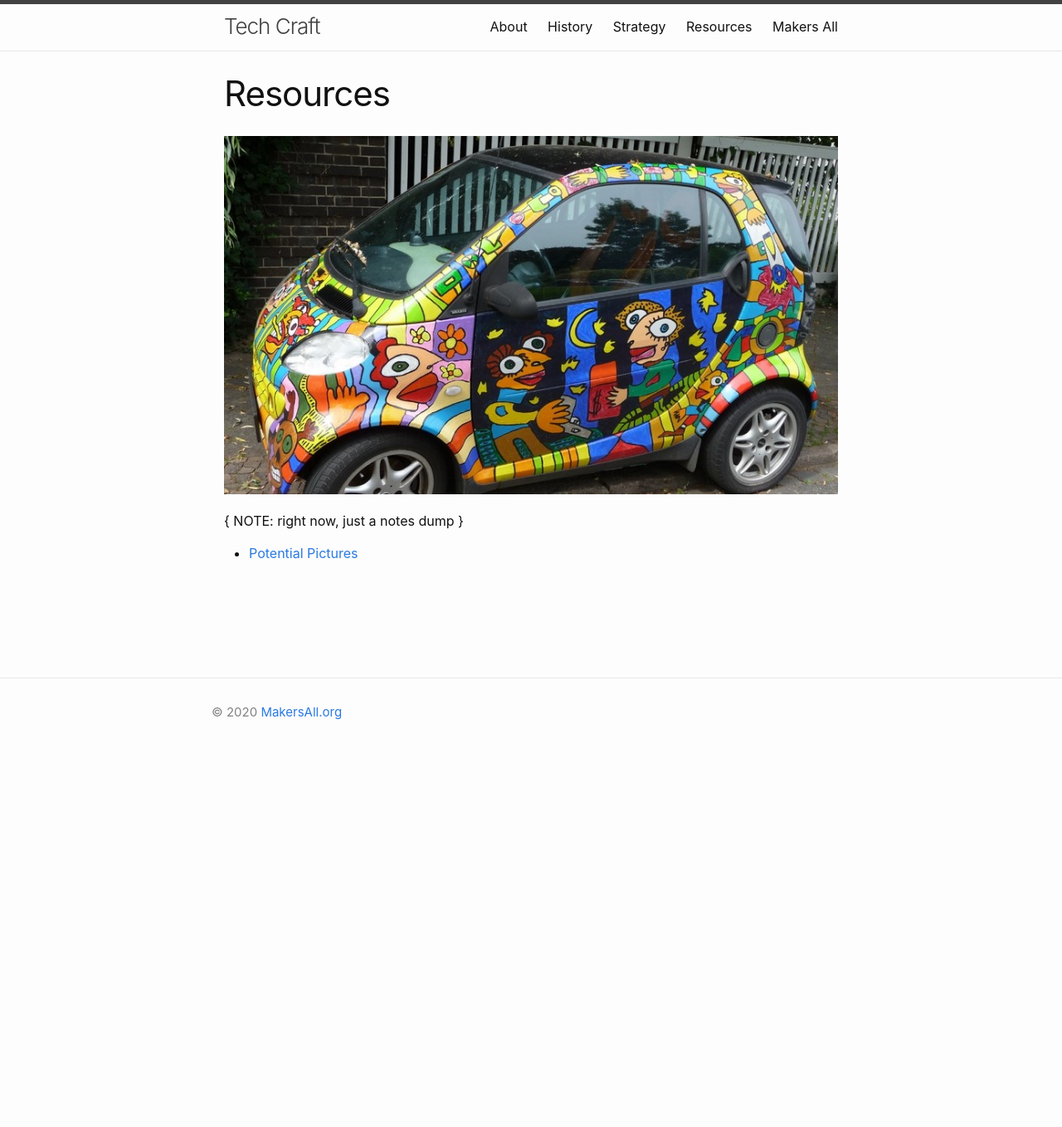
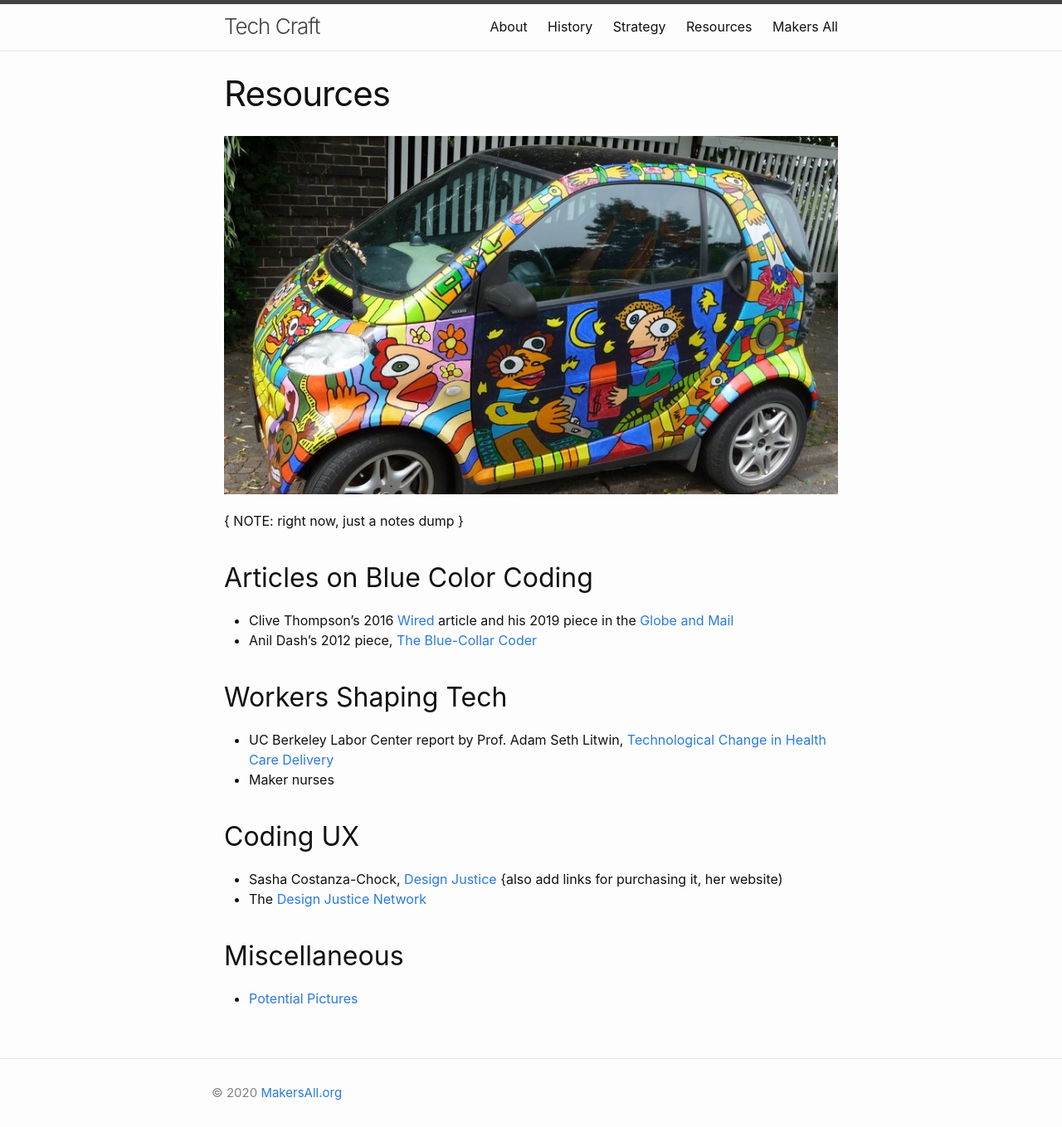
Before and after one commit to makersall/tech-craft, a Jekyll site: the page built from pages/resources.md, in a window 1280 px wide. Shown: the whole page at 83% size. Built offline with Jekyll 4.4.1, drawn with Linux system fonts in a browser that asks for light colours; before the commit the page ends 900 px from its top, so only the background shows below that.

Commit message:
Reorganize pages

```diff
--- a/pages/resources.md
+++ b/pages/resources.md
@@ -7,4 +7,25 @@ image: car-vehicle-auto-colorful-sedan-painted-1325646.jpg
 
 { NOTE: right now, just a notes dump }
 
+
+
+## Articles on Blue Color Coding
+- Clive Thompson's 2016 [Wired]( https://www.wired.com/2017/02/programming-is-the-new-blue-collar-job/) article and his 2019 piece in the [Globe and Mail](https://www.theglobeandmail.com/opinion/article-coding-isnt-just-for-geeks-its-the-future-of-blue-collar-work/)
+- Anil Dash's 2012 piece, [The Blue-Collar Coder](https://anildash.com/2012/10/05/the_blue_collar_coder/)
+
+
+
+## Workers Shaping Tech
+- UC Berkeley Labor Center report by Prof. Adam Seth Litwin, [Technological Change in Health Care Delivery](https://laborcenter.berkeley.edu/technological-change-in-health-care-delivery/)
+- Maker nurses
+
+## Coding UX
+- Sasha Costanza-Chock,  [Design Justice](https://design-justice.pubpub.org/pub/ap8rgw5e/release/1)
+{also add links for purchasing it, her website)
+- The [Design Justice Network](https://designjustice.org/)
+
+
+
+
+## Miscellaneous
 - [Potential Pictures](../pix)
```
Also changed, not shown: pages/make-happen/index.md (added, +42 -0 lines), pages/strategy.md (+3 -38 lines).
